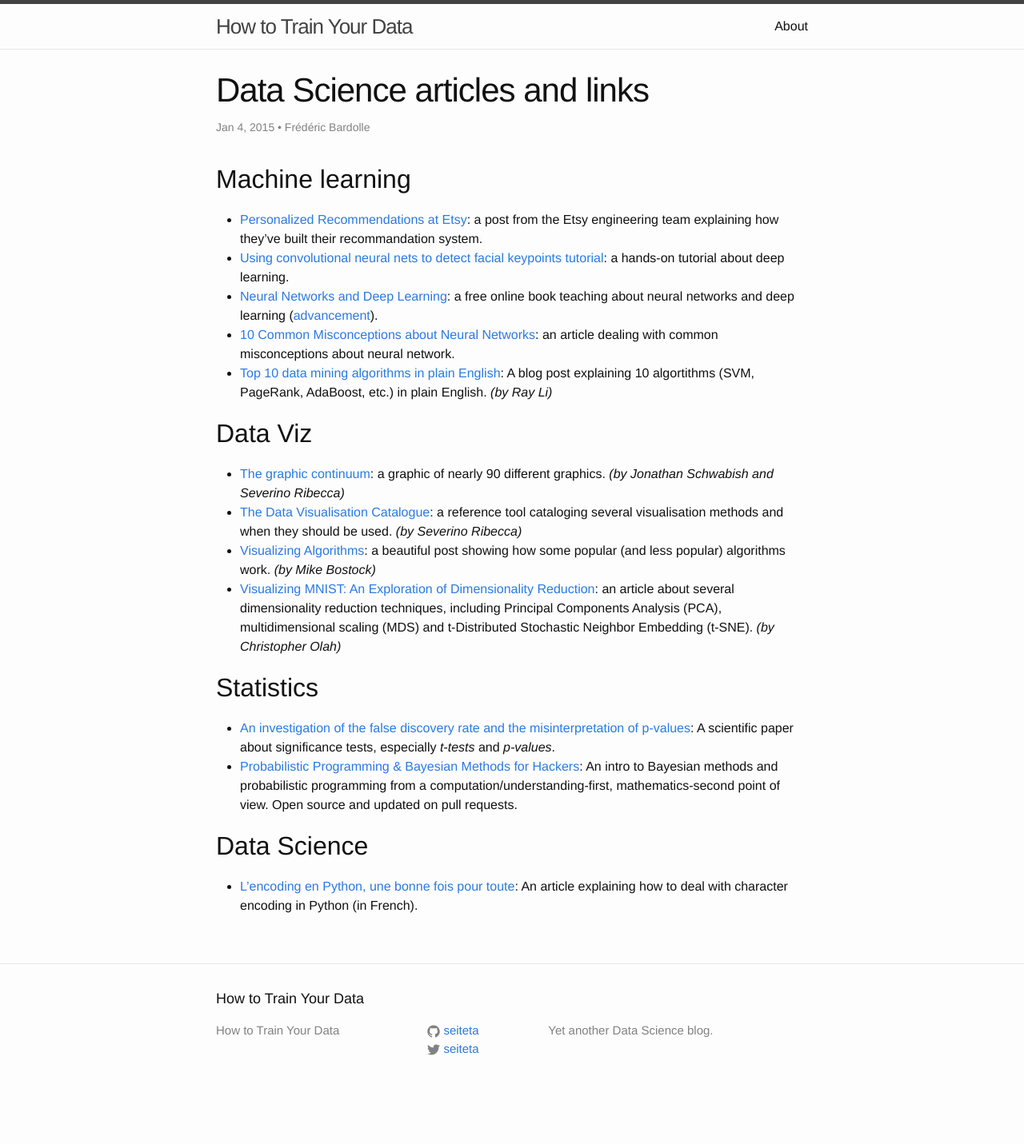
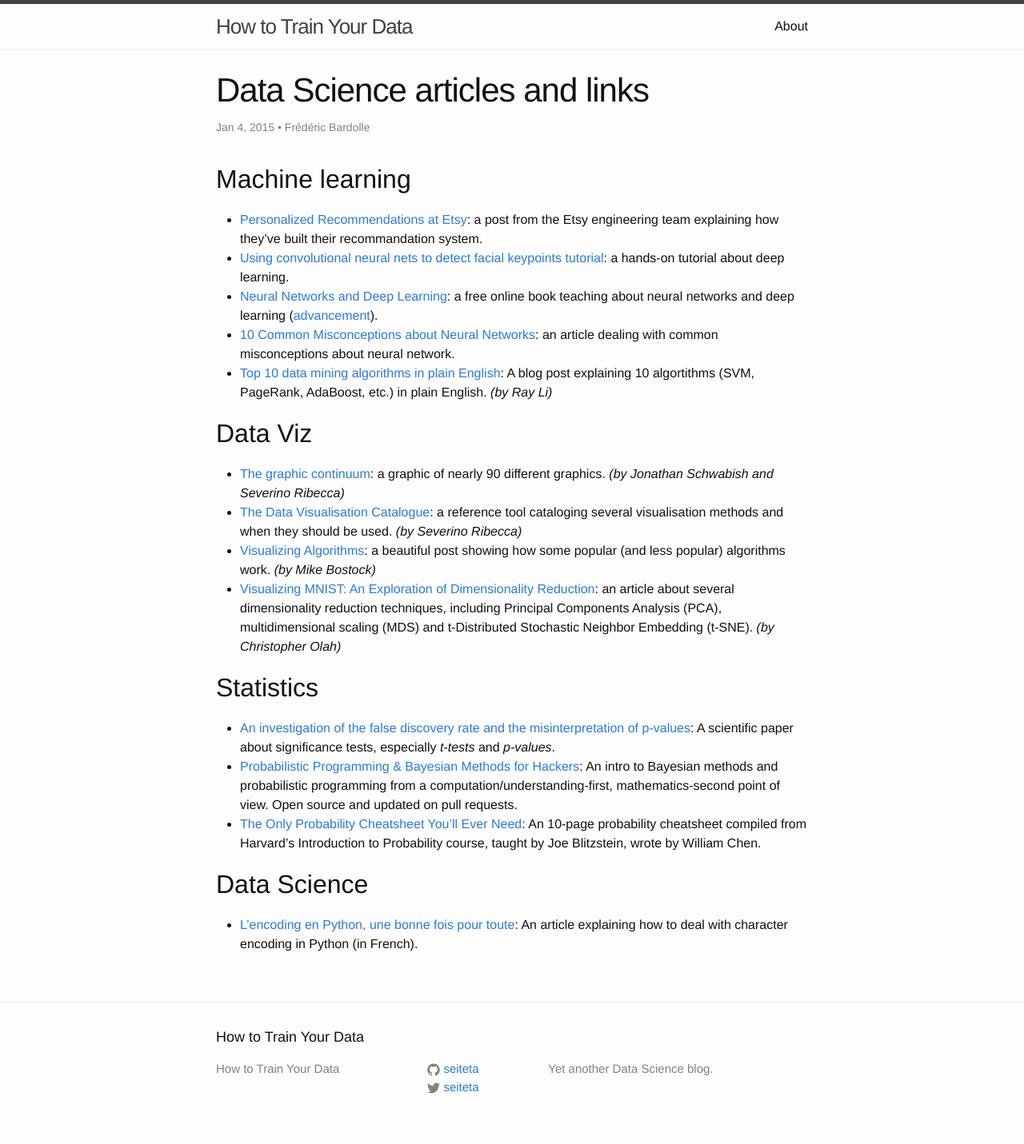
Before and after one commit to seiteta/seiteta.github.io_old, a Jekyll site: the page built from _posts/2015-01-04-articles.md, in a window 1280 px wide. Shown: the whole page at 80% size. Built offline with Jekyll 4.4.1, drawn with Linux system fonts in a browser that asks for light colours; before the commit the page ends 1383 px from its top, so only the background shows below that.

Commit message:
Update 2015-01-04-articles.md

```diff
--- a/_posts/2015-01-04-articles.md
+++ b/_posts/2015-01-04-articles.md
@@ -27,6 +27,7 @@ author: Frédéric Bardolle
 
 * [An investigation of the false discovery rate and the misinterpretation of p-values](http://rsos.royalsocietypublishing.org/content/1/3/140216): A scientific paper about significance tests, especially _t-tests_ and _p-values_.
 * [Probabilistic Programming & Bayesian Methods for Hackers](http://camdavidsonpilon.github.io/Probabilistic-Programming-and-Bayesian-Methods-for-Hackers/): An intro to Bayesian methods and probabilistic programming from a computation/understanding-first, mathematics-second point of view. Open source and updated on pull requests.
+* [The Only Probability Cheatsheet You'll Ever Need](http://static1.squarespace.com/static/54bf3241e4b0f0d81bf7ff36/t/55e9494fe4b011aed10e48e5/1441352015658/probability_cheatsheet.pdf): An 10-page probability cheatsheet compiled from Harvard's Introduction to Probability course, taught by Joe Blitzstein, wrote by William Chen.
 
 ## Data Science
 
```
